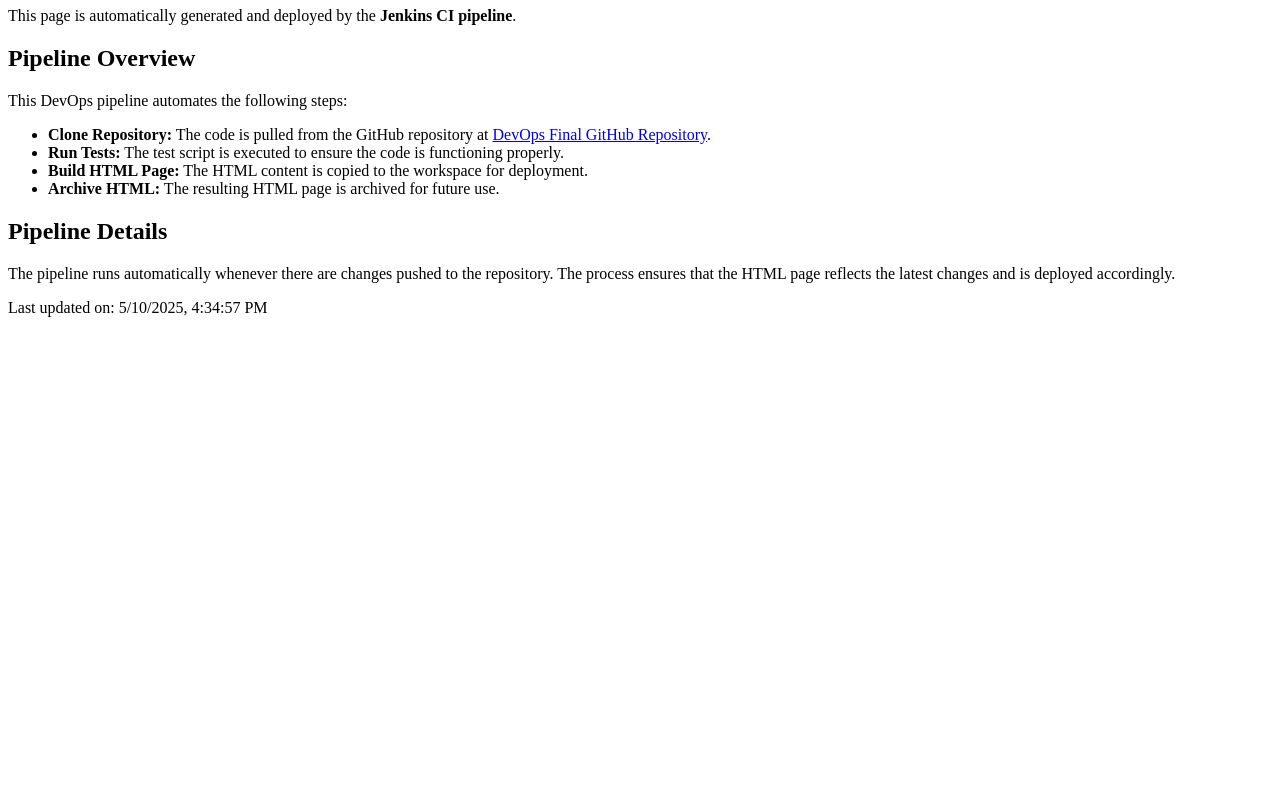
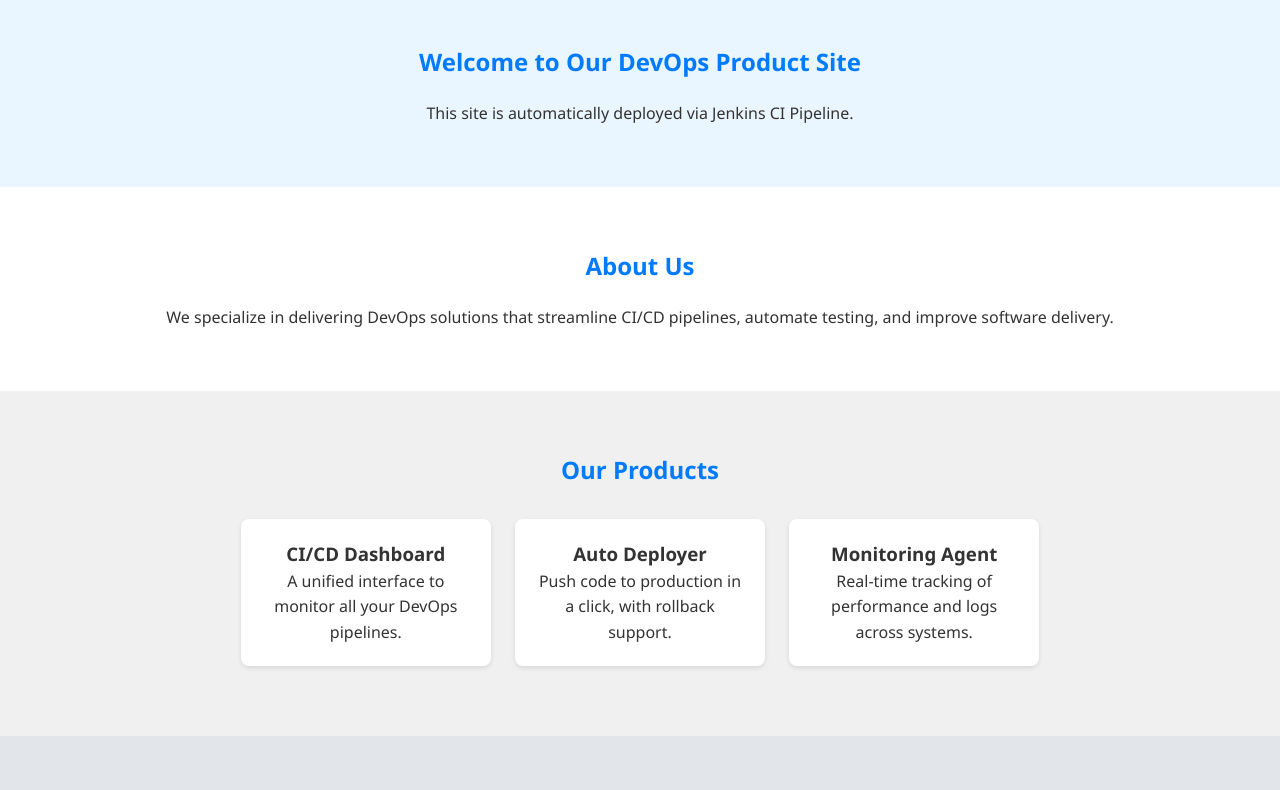
Before and after one commit to reshreshu/devops_final_, a plain HTML site: page index.html in a window 1280 px wide. Shown: the part 73-863 px from the top of the page. Before the commit the page ends 800 px from the top, so only its background shows below. Drawn offline with Linux system fonts and the light colour scheme.

Commit message:
commiting

```diff
--- a/index.html
+++ b/index.html
@@ -1,33 +1,149 @@
 <!DOCTYPE html>
 <html lang="en">
 <head>
-    <meta charset="UTF-8">
-    <meta name="viewport" content="width=device-width, initial-scale=1.0">
-    <title>DevOps Pipeline Product Page</title>
+  <meta charset="UTF-8" />
+  <meta name="viewport" content="width=device-width, initial-scale=1.0"/>
+  <title>DevOps Pipeline Product Site</title>
+  <style>
+    * {
+      margin: 0;
+      padding: 0;
+      box-sizing: border-box;
+    }
+
+    body {
+      font-family: 'Segoe UI', sans-serif;
+      line-height: 1.6;
+      background: #f4f4f4;
+      color: #333;
+    }
+
+    nav {
+      background: #007bff;
+      color: white;
+      padding: 15px;
+      position: sticky;
+      top: 0;
+      z-index: 1000;
+    }
+
+    nav ul {
+      display: flex;
+      list-style: none;
+      justify-content: center;
+    }
+
+    nav ul li {
+      margin: 0 20px;
+    }
+
+    nav ul li a {
+      color: white;
+      text-decoration: none;
+      font-weight: bold;
+    }
+
+    nav ul li a:hover {
+      text-decoration: underline;
+    }
+
+    section {
+      padding: 60px 20px;
+      text-align: center;
+    }
+
+    #home {
+      background: #e9f5ff;
+    }
+
+    #about {
+      background: #fff;
+    }
+
+    #products {
+      background: #f0f0f0;
+    }
+
+    #contact {
+      background: #e2e6ea;
+    }
+
+    h1, h2 {
+      margin-bottom: 20px;
+      color: #007bff;
+    }
+
+    .footer {
+      text-align: center;
+      padding: 20px;
+      background: #007bff;
+      color: white;
+    }
+
+    .product-card {
+      display: inline-block;
+      background: white;
+      margin: 10px;
+      padding: 20px;
+      border-radius: 8px;
+      box-shadow: 0 2px 5px rgba(0,0,0,0.1);
+      width: 250px;
+    }
+
+    .product-card h3 {
+      color: #333;
+    }
+  </style>
 </head>
 <body>
-    <h1>Welcome to the DevOps Pipeline Product Page</h1>
-    <p>This page is automatically generated and deployed by the <strong>Jenkins CI pipeline</strong>.</p>
 
-    <h2>Pipeline Overview</h2>
-    <p>This DevOps pipeline automates the following steps:</p>
+  <nav>
     <ul>
-        <li><strong>Clone Repository:</strong> The code is pulled from the GitHub repository at <a href="https://github.com/reshreshu/devops_final_" target="_blank">DevOps Final GitHub Repository</a>.</li>
-        <li><strong>Run Tests:</strong> The test script is executed to ensure the code is functioning properly.</li>
-        <li><strong>Build HTML Page:</strong> The HTML content is copied to the workspace for deployment.</li>
-        <li><strong>Archive HTML:</strong> The resulting HTML page is archived for future use.</li>
+      <li><a href="#home">Home</a></li>
+      <li><a href="#about">About</a></li>
+      <li><a href="#products">Products</a></li>
+      <li><a href="#contact">Contact</a></li>
     </ul>
+  </nav>
 
-    <h2>Pipeline Details</h2>
-    <p>The pipeline runs automatically whenever there are changes pushed to the repository. The process ensures that the HTML page reflects the latest changes and is deployed accordingly.</p>
+  <section id="home">
+    <h1>Welcome to Our DevOps Product Site</h1>
+    <p>This site is automatically deployed via Jenkins CI Pipeline.</p>
+  </section>
 
-    <div class="footer">
-        <p>Last updated on: <span id="datetime"></span></p>
+  <section id="about">
+    <h2>About Us</h2>
+    <p>We specialize in delivering DevOps solutions that streamline CI/CD pipelines, automate testing, and improve software delivery.</p>
+  </section>
+
+  <section id="products">
+    <h2>Our Products</h2>
+    <div class="product-card">
+      <h3>CI/CD Dashboard</h3>
+      <p>A unified interface to monitor all your DevOps pipelines.</p>
     </div>
+    <div class="product-card">
+      <h3>Auto Deployer</h3>
+      <p>Push code to production in a click, with rollback support.</p>
+    </div>
+    <div class="product-card">
+      <h3>Monitoring Agent</h3>
+      <p>Real-time tracking of performance and logs across systems.</p>
+    </div>
+  </section>
 
-    <script>
-        // Display current date and time
-        document.getElementById("datetime").textContent = new Date().toLocaleString();
-    </script>
+  <section id="contact">
+    <h2>Contact Us</h2>
+    <p>Email: support@devopscompany.com</p>
+    <p>Phone: +1 234 567 8900</p>
+  </section>
+
+  <div class="footer">
+    <p>Last updated: <span id="datetime"></span></p>
+  </div>
+
+  <script>
+    document.getElementById("datetime").textContent = new Date().toLocaleString();
+  </script>
 </body>
 </html>
```
Also changed, not shown: 1 other file.
